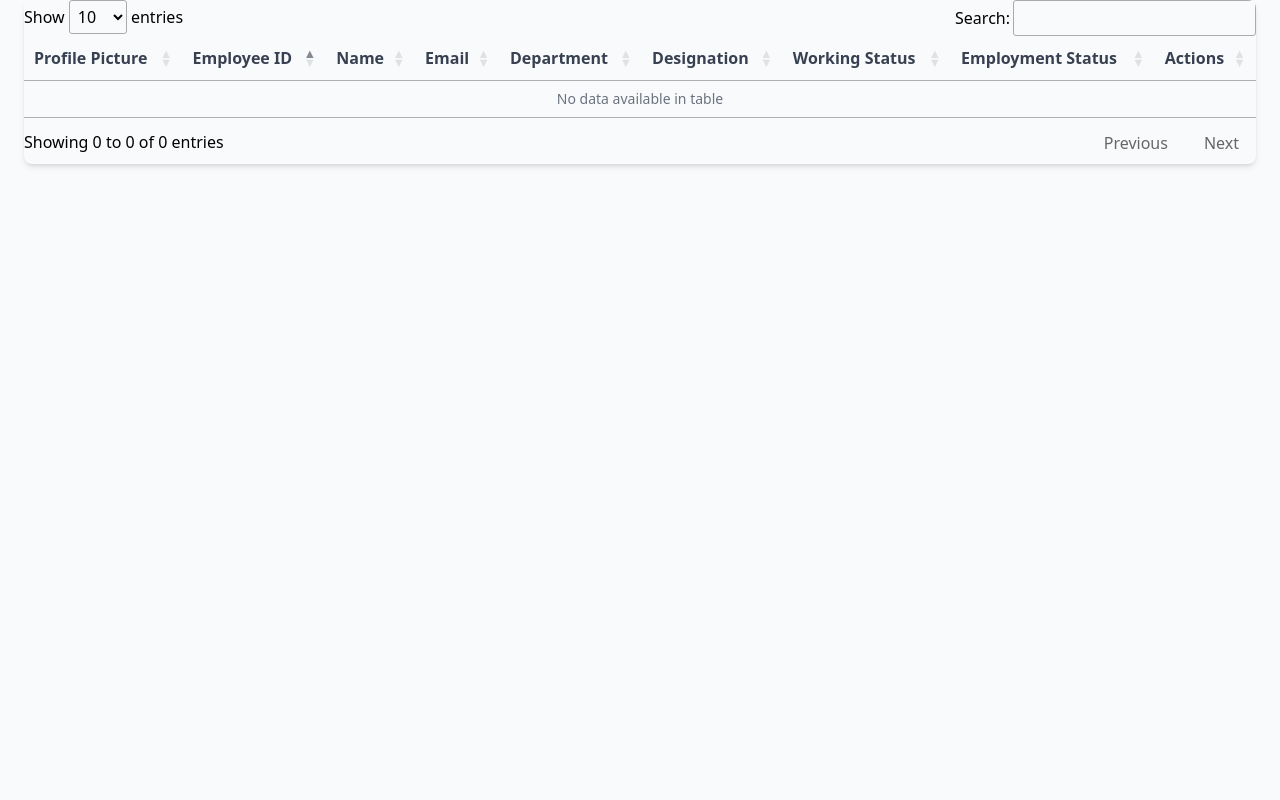
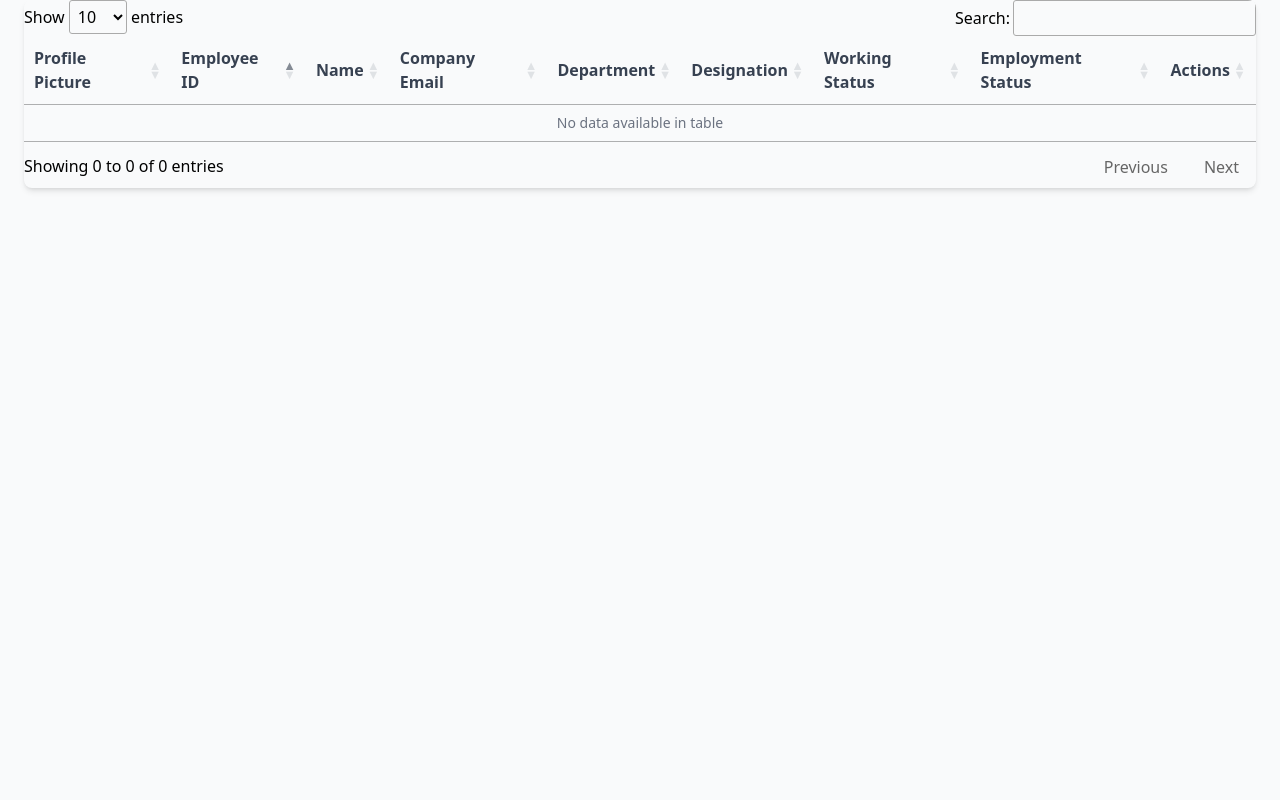
Before and after one commit to nexia-tech/HRM, a Django app: template templates/employees.html in a window 1280 px wide. Shown: the part 80-880 px from the top of the page. Run offline with Django 5.2, Linux system fonts and the light colour scheme; the template is opened without the code that fills it, so the values that code supplies are empty; parts of the project's set-up code (start-up, migrations or seed data) failed here and were passed over; some libraries are stand-ins or nearby versions.

Commit message:
error handling and show company email

```diff
--- a/templates/employees.html
+++ b/templates/employees.html
@@ -45,7 +45,7 @@
               <th scope="col" class="px-6 py-3 capitalize text-base">Profile Picture</th>
               <th scope="col" class="px-6 py-3 capitalize text-base">Employee ID</th>
               <th scope="col" class="px-6 py-3 capitalize text-base">name</th>
-              <th scope="col" class="px-6 py-3 capitalize text-base">email</th>
+              <th scope="col" class="px-6 py-3 capitalize text-base">company email</th>
               <th scope="col" class="px-6 py-3 capitalize text-base">department</th>
               <th scope="col" class="px-6 py-3 capitalize text-base">designation</th>
               <th scope="col" class="px-6 py-3 capitalize text-base">Working Status</th>
@@ -70,7 +70,7 @@
                 </td>
                 <td class="px-6 py-4 text-base">{{ employee.employee_id }}</td>
                 <td class="px-6 py-4 text-base">{{ employee.name }}</td>
-                <td class="px-6 py-4 text-base">{{ employee.email }}</td>
+                <td class="px-6 py-4 text-base">{{ employee.company_email }}</td>
                 <td class="px-6 py-4 text-base">{{ employee.department }}</td>
                 <td class="px-6 py-4 text-base">{{ employee.designation }}</td>
 
```
Also changed, not shown: hrm_app/views.py (+7 -3 lines).
